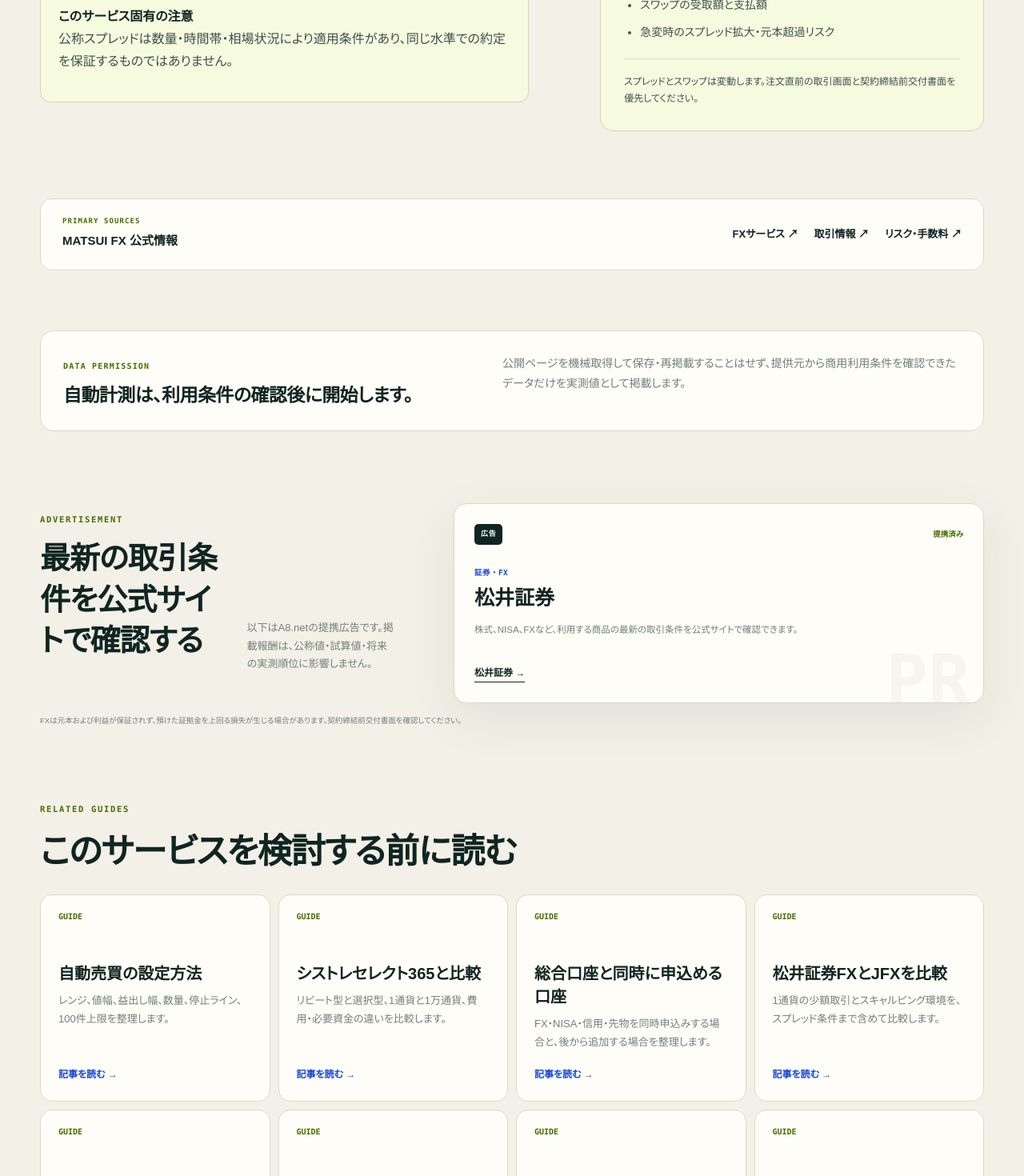
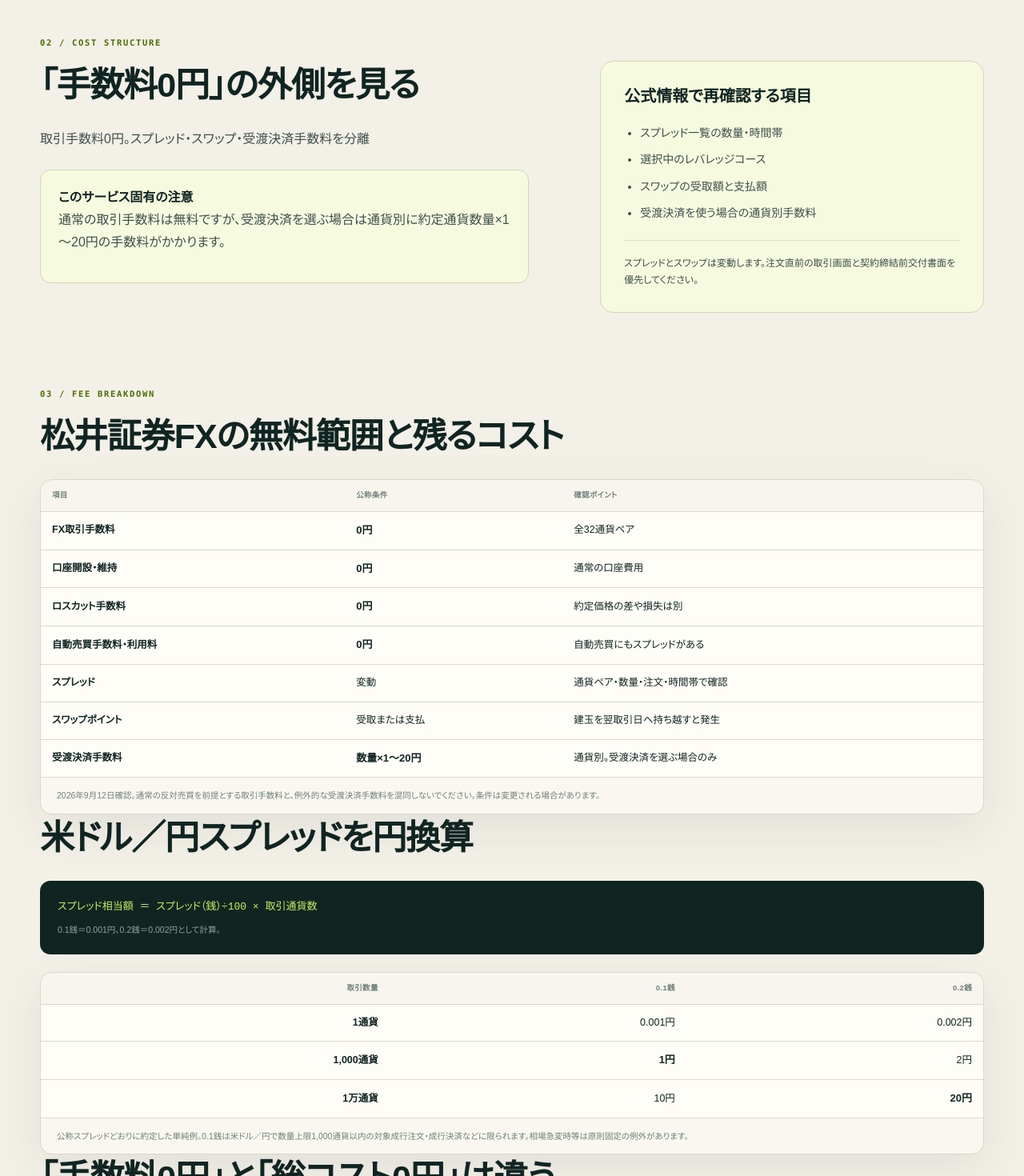
Before and after one commit to mrok18/hanbaijo, a Next.js app: page /fx/matsui in a window 1280 px wide. Shown: the part 1330-2800 px from the top of the page at 80% size. Built offline with nearby package versions, Linux system fonts and the light colour scheme.

Commit message:
Improve Matsui FX fee landing page

```diff
--- a/app/fx/matsui/page.tsx
+++ b/app/fx/matsui/page.tsx
@@ -1,10 +1,64 @@
 import FxProviderFactSheet from '@/components/FxProviderFactSheet';
+import Link from 'next/link';
 import { AFFILIATE_OFFERS } from '@/lib/affiliates';
 import { FX_PROVIDERS } from '@/lib/fx-providers';
 
-export const metadata = { title: 'MATSUI FXの取引コスト・最小取引単位', description: 'MATSUI FXの1通貨単位、取引手数料、レバレッジコース、スプレッドの確認方法を公式情報から整理します。' };
+export const metadata = { title: '松井証券FXの手数料は無料？スプレッド・スワップ・受渡決済', description: '松井証券MATSUI FXの取引・口座・ロスカット・自動売買手数料の無料範囲と、スプレッド、スワップ、受渡決済手数料を円換算します。', alternates: { canonical: '/fx/matsui' } };
+
+const faq = [
+  { q: '松井証券FXの取引手数料はいくらですか？', a: '通常のFX取引手数料は無料です。口座開設・口座維持・ロスカット・出金の各手数料も無料と案内されています。ただし、スプレッドやスワップ、受渡決済を選ぶ場合の手数料は別です。' },
+  { q: '松井証券FXの0.1銭は1万通貨でも適用されますか？', a: '米ドル／円の縮小スプレッド0.1銭は、数量上限1,000通貨以内の対象となる成行注文・成行決済が条件です。1万通貨や条件外の注文では通常スプレッドを確認してください。' },
+  { q: '松井証券FXの受渡決済は無料ですか？', a: '無料ではありません。受渡決済には、通貨別に約定通貨数量×1～20円の手数料がかかります。通常の反対売買による決済とは別の手続きです。' },
+] as const;
+
 export default function Page() {
-  return <FxProviderFactSheet provider={FX_PROVIDERS.matsui} affiliateOffer={AFFILIATE_OFFERS['matsui-fx']} relatedArticles={[
+  const jsonLd = { '@context': 'https://schema.org', '@graph': [
+    { '@type': 'WebPage', name: metadata.title, description: metadata.description, dateModified: '2026-09-12', url: 'https://hanbaijo.com/fx/matsui' },
+    { '@type': 'FAQPage', mainEntity: faq.map((item) => ({ '@type': 'Question', name: item.q, acceptedAnswer: { '@type': 'Answer', text: item.a } })) },
+  ] };
+
+  const details = <section className="provider-section" aria-labelledby="matsui-fee-breakdown">
+    <p className="section-index">03 / FEE BREAKDOWN</p>
+    <h2 id="matsui-fee-breakdown">松井証券FXの無料範囲と残るコスト</h2>
+    <div className="data-panel"><div className="table-scroll"><table className="rates comparison-table"><thead><tr><th>項目</th><th>公称条件</th><th>確認ポイント</th></tr></thead><tbody>
+      <tr><td className="ex-name">FX取引手数料</td><td><strong>0円</strong></td><td>全32通貨ペア</td></tr>
+      <tr><td className="ex-name">口座開設・維持</td><td><strong>0円</strong></td><td>通常の口座費用</td></tr>
+      <tr><td className="ex-name">ロスカット手数料</td><td><strong>0円</strong></td><td>約定価格の差や損失は別</td></tr>
+      <tr><td className="ex-name">自動売買手数料・利用料</td><td><strong>0円</strong></td><td>自動売買にもスプレッドがある</td></tr>
+      <tr><td className="ex-name">スプレッド</td><td>変動</td><td>通貨ペア・数量・注文・時間帯で確認</td></tr>
+      <tr><td className="ex-name">スワップポイント</td><td>受取または支払</td><td>建玉を翌取引日へ持ち越すと発生</td></tr>
+      <tr><td className="ex-name">受渡決済手数料</td><td><strong>数量×1～20円</strong></td><td>通貨別。受渡決済を選ぶ場合のみ</td></tr>
+    </tbody></table></div><p className="panel-note">2026年9月12日確認。通常の反対売買を前提とする取引手数料と、例外的な受渡決済手数料を混同しないでください。条件は変更される場合があります。</p></div>
+
+    <h2>米ドル／円スプレッドを円換算</h2>
+    <div className="formula-box"><code>スプレッド相当額 ＝ スプレッド（銭）÷100 × 取引通貨数</code><small>0.1銭＝0.001円、0.2銭＝0.002円として計算。</small></div>
+    <div className="data-panel"><div className="table-scroll"><table className="rates comparison-table"><thead><tr><th className="num">取引数量</th><th className="num">0.1銭</th><th className="num">0.2銭</th></tr></thead><tbody>
+      <tr><td className="num ex-name">1通貨</td><td className="num">0.001円</td><td className="num">0.002円</td></tr>
+      <tr><td className="num ex-name">1,000通貨</td><td className="num"><strong>1円</strong></td><td className="num">2円</td></tr>
+      <tr><td className="num ex-name">1万通貨</td><td className="num">10円</td><td className="num"><strong>20円</strong></td></tr>
+    </tbody></table></div><p className="panel-note">公称スプレッドどおりに約定した単純例。0.1銭は米ドル／円で数量上限1,000通貨以内の対象成行注文・成行決済などに限られます。相場急変時等は原則固定の例外があります。</p></div>
+
+    <h2>「手数料0円」と「総コスト0円」は違う</h2>
+    <p>通常の売買では別建ての取引手数料はありませんが、買値と売値の差であるスプレッドは実質的な負担です。建玉を翌取引日へ持ち越すとスワップポイントが発生し、受取額より支払額が大きい通貨ペアや、途中で受取から支払へ変わる場合もあります。</p>
+    <p>受渡決済は、FXサポートへ連絡し、外貨預金口座などを用意して進める通常の反対売買とは別の手続きです。手数料は通貨別に約定通貨数量×1～20円なので、希望する場合は対象通貨と単価を事前に確認します。</p>
+
+    <h2>取引方法別の確認項目</h2>
+    <ul>
+      <li><strong>裁量取引：</strong>発注数量、注文方法、時間帯ごとのスプレッド</li>
+      <li><strong>自動売買：</strong>手数料・利用料0円の外にあるスプレッドと複数建玉の必要資金</li>
+      <li><strong>持ち越し：</strong>営業日ごとのスワップ受払額と付与日数</li>
+      <li><strong>受渡決済：</strong>通貨別の単価、約定数量、外貨預金口座、受付手続き</li>
+    </ul>
+
+    <h2>よくある質問</h2>
+    {faq.map((item) => <section key={item.q}><h3>{item.q}</h3><p>{item.a}</p></section>)}
+
+    <p><Link href="/articles/matsui-fx-spread-rules">MATSUI FXの時間・数量別スプレッドを確認する →</Link></p>
+    <p><Link href="/articles/matsui-fx-swap-calendar">スワップの付与時間と日数を確認する →</Link></p>
+    <p><Link href="/tools/matsui-fx-spread-calculator">取引数量と回数からスプレッドを計算する →</Link></p>
+  </section>;
+
+  return <><script type="application/ld+json" dangerouslySetInnerHTML={{ __html: JSON.stringify(jsonLd).replace(/</g, '\\u003c') }} /><FxProviderFactSheet provider={FX_PROVIDERS.matsui} affiliateOffer={AFFILIATE_OFFERS['matsui-fx']} pageTitle={<>松井証券FXの手数料は無料？<br />スプレッド・スワップまで確認</>} reviewedAt="2026-09-12" details={details} relatedArticles={[
     { href: '/articles/matsui-fx-auto-trading-setting', title: '自動売買の設定方法', description: 'レンジ、値幅、益出し幅、数量、停止ライン、100件上限を整理します。' },
     { href: '/articles/systre-select-365-vs-matsui-auto-trading', title: 'シストレセレクト365と比較', description: 'リピート型と選択型、1通貨と1万通貨、費用・必要資金の違いを比較します。' },
     { href: '/articles/matsui-simultaneous-account-opening', title: '総合口座と同時に申込める口座', description: 'FX・NISA・信用・先物を同時申込みする場合と、後から追加する場合を整理します。' },
@@ -23,5 +77,5 @@ export default function Page() {
     { href: '/articles/matsui-fx-one-currency', title: 'MATSUI FXは100円から？', description: '1通貨の必要証拠金と、為替が1円動いたときの損益を計算します。' },
     { href: '/articles/matsui-fx-one-currency-order', title: '1通貨の注文方法と0.0001入力', description: '1万通貨単位で表示される数量欄の換算、PC・スマホの入力手順を確認します。' },
     { href: '/articles/matsui-account-types', title: 'FX専用口座と総合口座の違い', description: 'FXだけ使う場合と、株・NISA・先物へ広げる場合の入口を整理します。' },
-  ]} />;
+  ]} /></>;
 }
--- a/components/FxProviderFactSheet.tsx
+++ b/components/FxProviderFactSheet.tsx
@@ -1,4 +1,5 @@
 import Link from 'next/link';
+import type { ReactNode } from 'react';
 import AffiliateOfferCard from '@/components/AffiliateOfferCard';
 import type { AffiliateOffer } from '@/lib/affiliates';
 import type { FxProvider } from '@/lib/fx-providers';
@@ -17,18 +18,21 @@ type RelatedSection = {
   articles: RelatedArticle[];
 };
 
-export default function FxProviderFactSheet({ provider, affiliateOffer, relatedArticles = [], relatedSections = [] }: {
+export default function FxProviderFactSheet({ provider, affiliateOffer, relatedArticles = [], relatedSections = [], pageTitle, details, reviewedAt = '2026-09-07' }: {
   provider: FxProvider;
   affiliateOffer?: AffiliateOffer;
   relatedArticles?: RelatedArticle[];
   relatedSections?: RelatedSection[];
+  pageTitle?: ReactNode;
+  details?: ReactNode;
+  reviewedAt?: string;
 }) {
   return (
     <div className="provider-page fx-provider-page">
       <section className="provider-hero provider-compact-hero fx-provider-hero">
         <div>
           <p className="page-kicker">FX COST FACT SHEET</p>
-          <h1>{provider.name}</h1>
+          <h1>{pageTitle ?? provider.name}</h1>
           <p className="provider-headline">{provider.headline}</p>
           <p className="lede">{provider.summary}</p>
           <div className="hero-actions">
@@ -38,7 +42,7 @@ export default function FxProviderFactSheet({ provider, affiliateOffer, relatedA
         </div>
         <aside className="provider-stamp">
           <span>PUBLISHED DATA</span>
-          <strong>公式情報を 2026-09-07 確認</strong>
+          <strong>公式情報を {reviewedAt} 確認</strong>
           <dl>
             <div><dt>最低数量</dt><dd>{provider.minTrade}</dd></div>
             <div><dt>比較の焦点</dt><dd>{provider.costFocus}</dd></div>
@@ -70,6 +74,8 @@ export default function FxProviderFactSheet({ provider, affiliateOffer, relatedA
           <p>スプレッドとスワップは変動します。注文直前の取引画面と契約締結前交付書面を優先してください。</p>
         </div>
       </section>
+
+      {details}
 
       <section className="provider-source" aria-label="公式情報へのリンク">
         <div><span>PRIMARY SOURCES</span><strong>{provider.name} 公式情報</strong></div>
--- a/lib/fx-providers.ts
+++ b/lib/fx-providers.ts
@@ -39,18 +39,18 @@ export const FX_PROVIDERS: Record<string, FxProvider> = {
     slug: 'matsui',
     name: 'MATSUI FX',
     headline: '1通貨単位から、レバレッジを4段階で選べる。',
-    summary: '最小取引単位、手数料、レバレッジコースを分け、少額取引でもスプレッドを円換算して判断できるように整理します。',
+    summary: '取引手数料0円の範囲と、別に残るスプレッド、スワップ、受渡決済手数料を分け、1通貨・1,000通貨・1万通貨の円負担へ換算します。',
     minTrade: '1通貨単位',
-    costFocus: '取引手数料0円。スプレッドとスワップは別に確認',
-    caution: '公称スプレッドは数量・時間帯・相場状況により適用条件があり、同じ水準での約定を保証するものではありません。',
+    costFocus: '取引手数料0円。スプレッド・スワップ・受渡決済手数料を分離',
+    caution: '通常の取引手数料は無料ですが、受渡決済を選ぶ場合は通貨別に約定通貨数量×1～20円の手数料がかかります。',
     facts: [
       { label: '最低取引単位', value: '1通貨', note: '公式取引情報' },
       { label: '取引手数料', value: '0円', note: '全32通貨ペア' },
       { label: 'レバレッジ', value: '1・5・10・25倍', note: '個人向け4コース' },
       { label: 'ロスカット手数料', value: '0円', note: '通常の公称条件' },
     ],
-    checks: ['スプレッド一覧の数量・時間帯', '選択中のレバレッジコース', 'スワップの受取額と支払額', '急変時のスプレッド拡大・元本超過リスク'],
-    sources: [{ label: 'FXサービス', href: 'https://www.matsui.co.jp/fx/' }, { label: '取引情報', href: 'https://www.matsui.co.jp/fx/list/' }, { label: 'リスク・手数料', href: 'https://www.matsui.co.jp/disclaimer/fx.html' }],
+    checks: ['スプレッド一覧の数量・時間帯', '選択中のレバレッジコース', 'スワップの受取額と支払額', '受渡決済を使う場合の通貨別手数料'],
+    sources: [{ label: 'FX手数料', href: 'https://www.matsui.co.jp/fx/fee/' }, { label: 'スプレッド一覧', href: 'https://www.matsui.co.jp/fx/spread/' }, { label: '取引ルール', href: 'https://www.matsui.co.jp/fx/rule/' }, { label: 'リスク・手数料', href: 'https://www.matsui.co.jp/disclaimer/fx.html' }],
   },
   'gmo-click': {
     slug: 'gmo-click',
```
